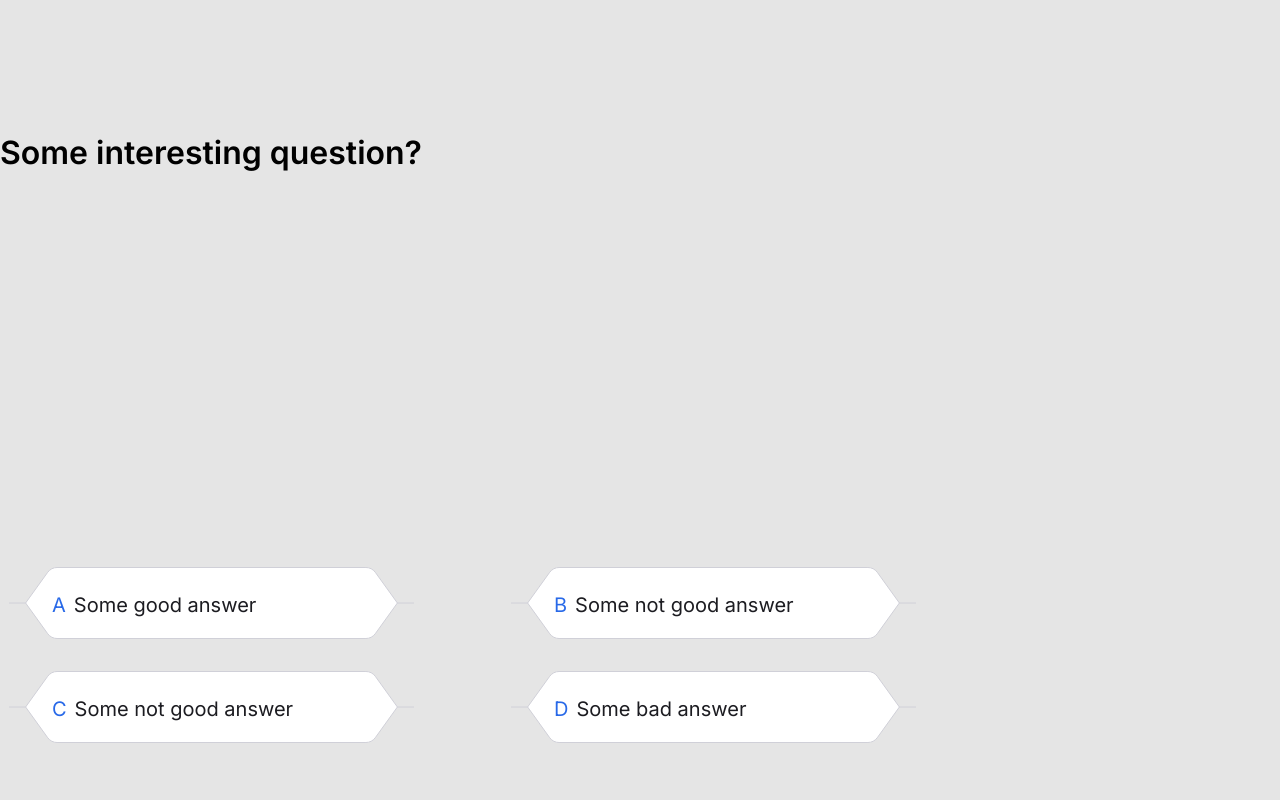
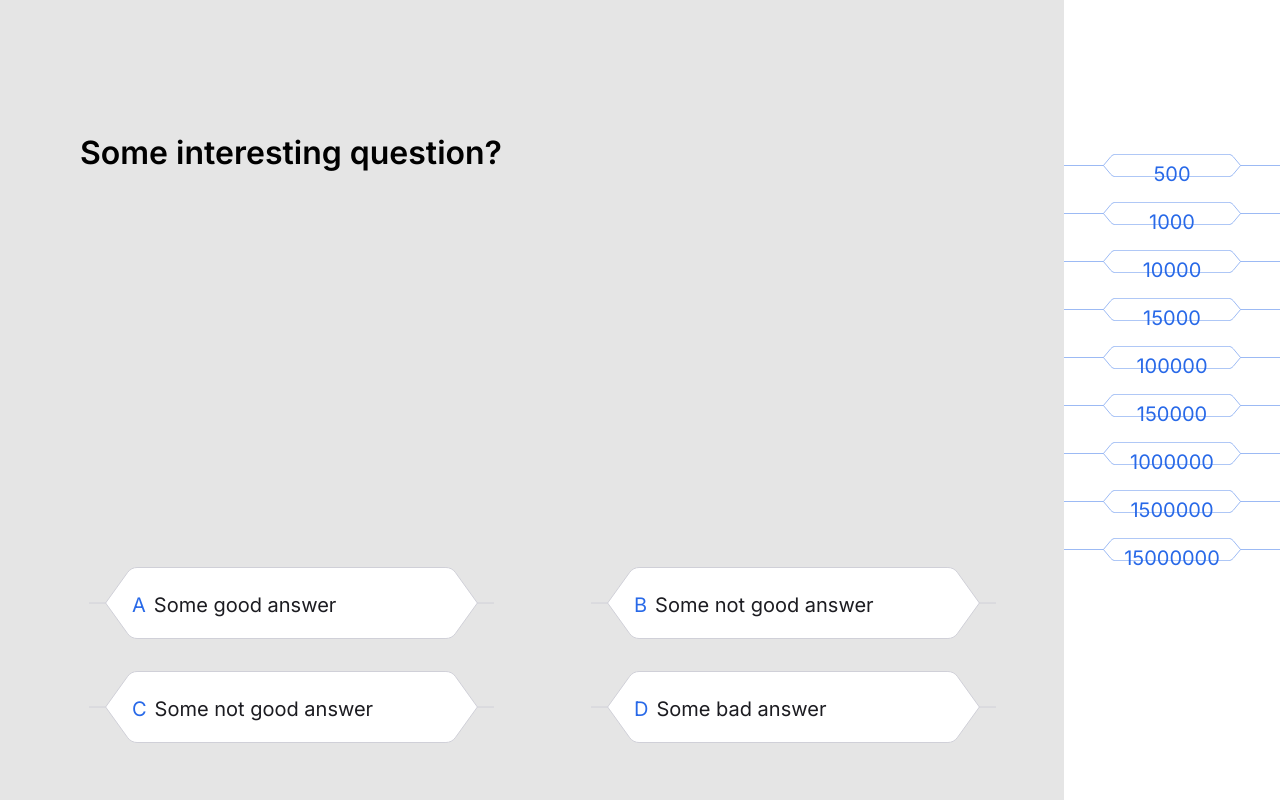
Before and after one commit to Iangyl/who-wants-to-be-a-millionaire, a React (Create React App) app: page /game in a window 1280 px wide. Built offline with nearby package versions, Linux system fonts and the light colour scheme.

Commit message:
fixed prize item and finished desktop game page

```diff
--- a/src/common/components/Layouts/GameLayout/index.module.sass
+++ b/src/common/components/Layouts/GameLayout/index.module.sass
@@ -1,16 +1,27 @@
-
-
 .canvas
-  height: 100vh
-  background-color: var(--mercury)
-  .content
-    padding: 133px 80px 0 0
-    .question
-      font-size: 32px
-      font-weight: 600
-      margin-bottom: 395px
-    .answers
-      display: grid
-      grid-template-columns: repeat(2, 422px)
-      column-gap: 80px
-      row-gap: 32px
+	width: 100%
+	height: 100vh
+	display: flex
+	background-color: var(--mercury)
+	.content
+		width: calc(100% - 18%)
+		margin-left: 80px
+		padding-top: 133px
+		.question
+			font-size: 32px
+			font-weight: 600
+			margin-bottom: 395px
+		.answers
+			display: grid
+			grid-template-columns: repeat(2, 422px)
+			column-gap: 80px
+			row-gap: 32px
+	.aside
+		width: 18%
+		background-color: white
+		height: 100vh
+		padding-top: 12%
+		ul
+			display: flex
+			flex-direction: column
+			gap: 8px
--- a/src/common/components/Layouts/GameLayout/index.tsx
+++ b/src/common/components/Layouts/GameLayout/index.tsx
@@ -1,22 +1,23 @@
 import React from 'react';
+import { IGameLayout } from './index.types';
+import PrizeItem from 'common/components/PrizeItem';
 
 import styles from './index.module.sass';
 
-interface IGameLayout {
-  children: React.ReactElement[];
-  question: string;
-}
-
-const GameLayout: React.FC<IGameLayout> = ({ children, question }) => {
+const GameLayout: React.FC<IGameLayout> = ({ children, question, prize }) => {
   return (
     <section className={styles.canvas}>
-      <div className="wrapper">
-        <div className={styles.content}>
-          <div className={styles.question}>{question}</div>
-          <div className={styles.answers}>{children}</div>
-        </div>
-        <aside className={styles.aside}></aside>
+      <div className={styles.content}>
+        <div className={styles.question}>{question}</div>
+        <div className={styles.answers}>{children}</div>
       </div>
+      <aside className={styles.aside}>
+        <ul>
+          {prize?.map((item: number) => (
+            <PrizeItem key={item} value={item} />
+          ))}
+        </ul>
+      </aside>
     </section>
   );
 };
--- /dev/null
+++ b/src/common/components/Layouts/GameLayout/index.types.ts
@@ -0,0 +1,5 @@
+export interface IGameLayout {
+  children: React.ReactElement[];
+  question: string;
+  prize?: number[];
+}
--- a/src/common/components/PrizeItem/index.module.sass
+++ b/src/common/components/PrizeItem/index.module.sass
@@ -1,66 +1,23 @@
 .passed
-  --color: var(--mischka-col)
-  --font-color: var(--mischka-col)
-  --bg-color: white
+	--background: url('../../assets/prizeInactive.svg')
+	--color: var(--mischka-col)
 .active
-  --color: var(--royal-blue-col)
-  --font-color: var(--royal-blue-col)
-  --bg-color: white
+	--background: url('../../assets/prizeCurrent.svg')
+	--color: var(--royal-blue-col)
 .next
-  --color: var(--mischka-col)
-  --font-color: var(--shark-col)
-  --bg-color: white
+	--background: url('../../assets/prizeInactive.svg')
+	--color: var(--shark-col)
 
 .PrizeItem
-  display: flex
+	width: 100%
+	height: 40px
+	background-image: var(--background)
+	background-size: contain
+	background-repeat: no-repeat
+	text-align: center
+	padding: 8px 0 0 0
 
-  .content
-    width: 240px
-    padding: 8px 24px
-    border-radius: 8px
-    position: relative
-    z-index: 99
-    text-align: left
-    line-height: 30px
-    filter: drop-shadow(1px 1px 0px var(--color)) drop-shadow(-1px 1px 0px var(--color)) drop-shadow(-1px -1px 0px var(--color)) drop-shadow(1px -1px 0px var(--color))
-    transition: 1s
-    background-color: var(--bg-color)
-    text-align: center
 
-    span
-      font-size: 20px
-      color: var(--font-color)
-
-    &:before
-      content: ''
-      width: 0px
-      height: 40px
-      position: absolute
-      border-style: solid
-      border-width: 23px 13px 23px 0
-      border-color: transparent var(--bg-color) transparent transparent
-      margin-left: -100px
-      margin-top: -8px
-      transition: 1s
-
-    &:after
-      content: ''
-      width: 0
-      height: 40px
-      position: absolute
-      border-style: solid
-      border-width: 23px 0 23px 13px
-      border-color: transparent transparent transparent var(--bg-color)
-      margin-left: 87px
-      margin-top: -8px
-      transition: 1s
-
-  .decoration
-    width: 333px
-    height: 2px
-    background: var(--color)
-    position: absolute
-    margin-left: -47px
-    z-index: 1
-    align-self: center
-    transition: 1s
+	span
+		font-size: 20px
+		color: var(--color)
--- a/src/common/components/PrizeItem/index.tsx
+++ b/src/common/components/PrizeItem/index.tsx
@@ -8,10 +8,7 @@ const PrizeItem: React.FC<IPrize> = ({ value }) => {
   const status = 'active';
   return (
     <li className={classNames(styles[status], styles.PrizeItem)}>
-      <div className={styles.content}>
-        <span>{value}</span>
-      </div>
-      <div className={styles.decoration}></div>
+      <span>{value}</span>
     </li>
   );
 };
--- a/src/pages/GameArea/index.tsx
+++ b/src/pages/GameArea/index.tsx
@@ -2,9 +2,13 @@ import React from 'react';
 import AnswerButton from 'common/components/AnswerButton';
 import GameLayout from 'common/components/Layouts/GameLayout';
 
+const prize = [
+  500, 1000, 10000, 15000, 100000, 150000, 1000000, 1500000, 15000000,
+];
+
 function GameArea() {
   return (
-    <GameLayout question="Some interesting question?">
+    <GameLayout question="Some interesting question?" prize={prize}>
       <AnswerButton
         letterId="A"
         value="Some good answer"
```
Also changed, not shown: src/common/assets/prizeCurrent.svg (added), src/common/assets/prizeInactive.svg (added).
